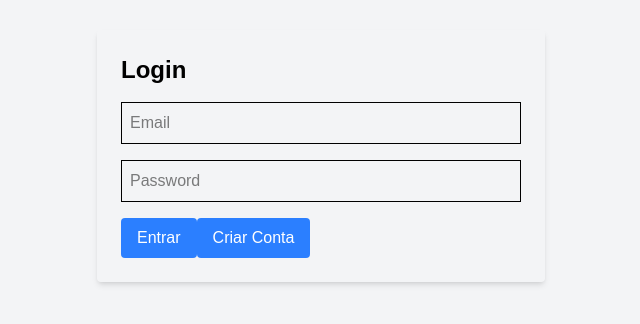
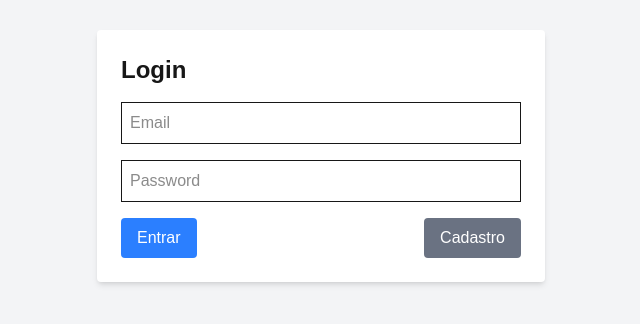
Before and after one commit to ramondfalcao/to_do_list_test, a Next.js app in the folder app/frontend/: page / in a window 1280 px wide. Shown: the part 244-568 px from the top of the page, without its empty margins (319-959 px from the left). Built offline with nearby package versions, Linux system fonts and the light colour scheme.

Commit message:
feat: Create login page

```diff
--- /dev/null
+++ b/app/frontend/app/page.js
@@ -0,0 +1,51 @@
+'use client';
+
+import { useState } from 'react';
+import { useRouter } from 'next/navigation';
+import { requestPost } from '@/services/requests';
+
+export default function Login() {
+  const router = useRouter();
+  const [form, setForm] = useState({ email: '', password: '' });
+
+  const handleSubmit = async (e) => {
+    e.preventDefault();
+    try {
+      const response = await requestPost('/auth/login', form);
+      localStorage.setItem('token', response.accessToken);
+      router.push('/home');
+    } catch {
+      alert('Login inválido');
+    }
+  };
+
+  const handleRegister = (e) => {
+    e.preventDefault();
+    router.push('/register');
+  };
+
+  return (
+    <div className="min-h-screen flex items-center justify-center bg-gray-100">
+      <form className="bg-white p-6 rounded shadow-md w-full max-w-md">
+        <h2 className="text-2xl font-bold mb-4">Login</h2>
+        <input className="border p-2 w-full mb-4" placeholder="Email" type="email" value={form.email} onChange={(e) => setForm({ ...form, email: e.target.value })} />
+        <input className="border p-2 w-full mb-4" type="password" placeholder="Password" value={form.password} onChange={(e) => setForm({ ...form, password: e.target.value })} />
+
+        <div className='flex justify-between'>
+          <button
+            type="submit"
+            className="bg-blue-500 hover:bg-blue-600 text-white px-4 py-2 rounded"
+            onClick={handleSubmit}>
+            Entrar
+          </button>
+          <button
+            type="button"
+            className="bg-gray-500 hover:bg-gray-600 text-white px-4 py-2 rounded"
+            onClick={handleRegister}>
+            Cadastro
+          </button>
+        </div>
+      </form>
+    </div>
+  );
+}
--- a/app/frontend/app/page.tsx
+++ /dev/null
@@ -1,38 +0,0 @@
-'use client';
-
-import { useState } from 'react';
-import axios from 'axios';
-import { useRouter } from 'next/navigation';
-
-axios.defaults.baseURL = 'http://localhost:3001';
-axios.defaults.headers.post['Content-Type'] = 'application/json';
-
-export default function Login() {
-  const router = useRouter();
-  const [form, setForm] = useState({ email: '', password: '' });
-
-  const handleSubmit = async (e: React.FormEvent) => {
-    e.preventDefault();
-    try {
-      const response = await axios.post('/auth/login', form);
-      console.log(response);
-
-      localStorage.setItem('token', response.data.accessToken);
-      router.push('/tasks');
-    } catch {
-      alert('Login inválido');
-    }
-  };
-
-  return (
-    <div className="min-h-screen flex items-center justify-center bg-gray-100">
-      <form className="text-black p-6 rounded shadow-md w-full max-w-md" onSubmit={handleSubmit}>
-        <h2 className="text-2xl font-bold mb-4">Login</h2>
-        <input className="border p-2 w-full mb-4" placeholder="Email" type='email' value={form.email} onChange={(e) => setForm({ ...form, email: e.target.value })} />
-        <input className="border p-2 w-full mb-4" type="password" placeholder="Password" value={form.password} onChange={(e) => setForm({ ...form, password: e.target.value })} />
-        <button className="bg-blue-500 text-white px-4 py-2 rounded">Entrar</button>
-        <button className="bg-blue-500 text-white px-4 py-2 rounded">Criar Conta</button>
-      </form>
-    </div>
-  );
-}
--- a/app/frontend/app/register/page.tsx
+++ /dev/null
@@ -1,36 +0,0 @@
-import { useState } from 'react';
-import { useRouter } from 'next/router';
-import axios from 'axios';
-
-export default function Register() {
-  const router = useRouter();
-  const [form, setForm] = useState({ username: '', email: '', password: '', confirm: '' });
-
-  const handleSubmit = async (e: React.FormEvent) => {
-    e.preventDefault();
-    if (form.password !== form.confirm) return alert('Senhas não coincidem');
-    try {
-      await axios.post('/users', {
-        username: form.username,
-        email: form.email,
-        password: form.password,
-      });
-      router.push('/login');
-    } catch {
-      alert('Erro ao registrar usuário');
-    }
-  };
-
-  return (
-    <div className="min-h-screen flex items-center justify-center bg-gray-100">
-      <form className="bg-white p-6 rounded shadow-md w-full max-w-md" onSubmit={handleSubmit}>
-        <h2 className="text-2xl font-bold mb-4">Registrar</h2>
-        <input className="border p-2 w-full mb-4" placeholder="Username" value={form.username} onChange={(e) => setForm({ ...form, username: e.target.value })} />
-        <input className="border p-2 w-full mb-4" placeholder="Email" value={form.email} onChange={(e) => setForm({ ...form, email: e.target.value })} />
-        <input className="border p-2 w-full mb-4" type="password" placeholder="Password" value={form.password} onChange={(e) => setForm({ ...form, password: e.target.value })} />
-        <input className="border p-2 w-full mb-4" type="password" placeholder="Confirm Password" value={form.confirm} onChange={(e) => setForm({ ...form, confirm: e.target.value })} />
-        <button className="bg-green-500 text-white px-4 py-2 rounded">Registrar</button>
-      </form>
-    </div>
-  );
-}
```
